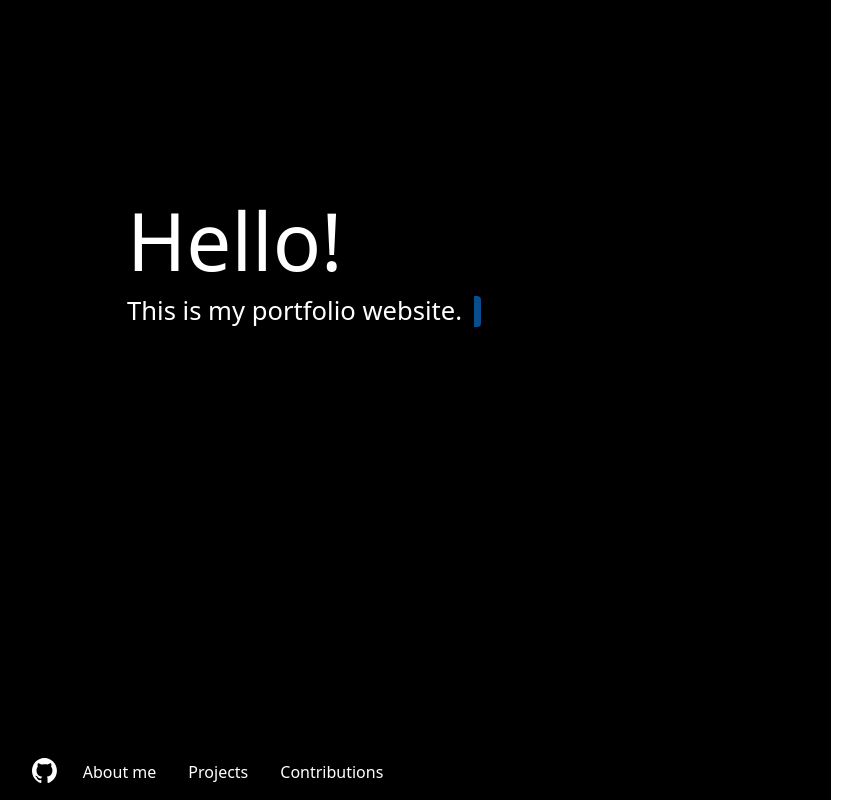
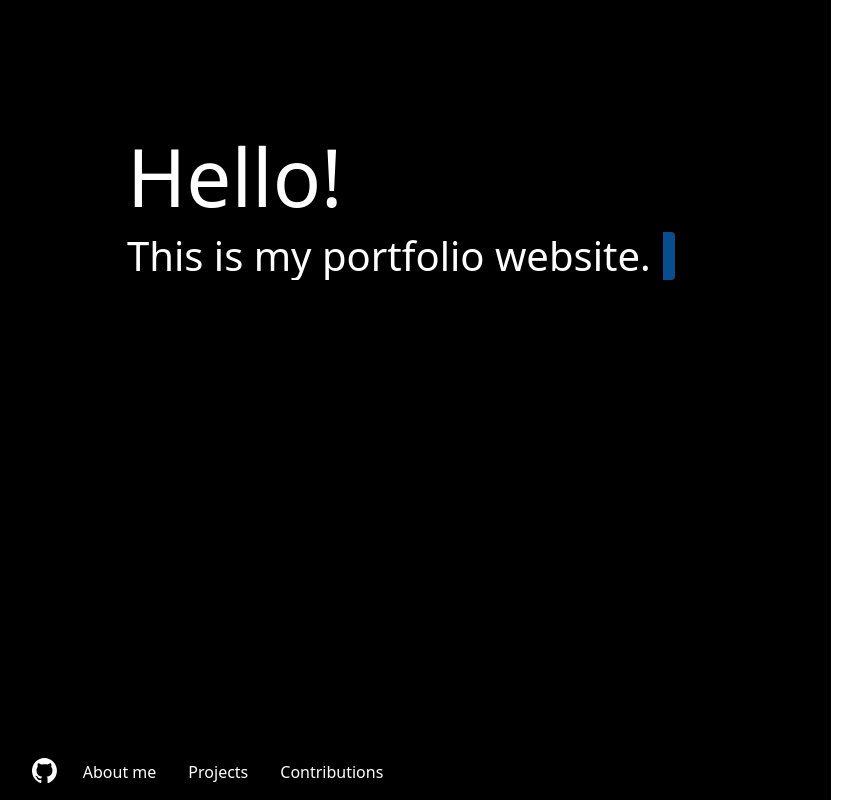
Before and after one commit to Vitaliew/website_portfolio, a Flask app: page / in a window 1280 px wide. Shown: the whole page, without its empty margins (1-863 px from the left). Run offline with Flask 3, Linux system fonts and the light colour scheme.

Commit message:
Change layout of introduction

```diff
--- a/static/css/styles.css
+++ b/static/css/styles.css
@@ -3,7 +3,7 @@
   width: 65%;
   margin: 0;
   background-color: black;
-  padding: 15% 0 0 10%;
+  padding: 10% 0 0 10%;
   overflow: hidden;
 }
 
@@ -23,7 +23,6 @@
         animation:
           typing 1s steps(20, end) forwards,
           blinking 1.2s infinite;
-        font-size: 1.6rem;
         width: 0;
     }
     @keyframes typing {
--- a/templates/index.html
+++ b/templates/index.html
@@ -7,7 +7,7 @@
           <h1 class="col display-6 subtitle">This is my portfolio website.</h1>
       </div>
       <div class="row">
-          <p id="about_text" >This is the text about me</p>
+          <p id="about_text" >I am a junior python developer.</p>
       </div>
     </div>
     <div id="projects" class="container items">
```
